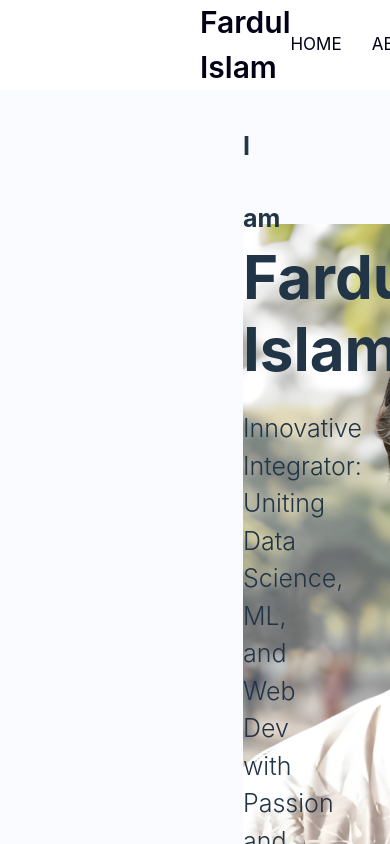
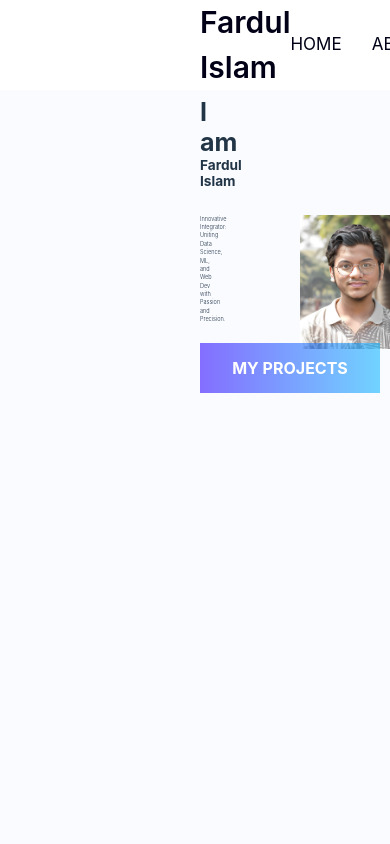
Before and after one commit to digonto0912/portfolio, a React (Vite) app: page / in a window 390 px wide. Shown: the top 844 px of the page. Built offline with nearby package versions, Linux system fonts and the light colour scheme.

Commit message:
homePage responsive

```diff
--- a/src/pages/HomePage/Sections/HeroSection/HeroSection.css
+++ b/src/pages/HomePage/Sections/HeroSection/HeroSection.css
@@ -44,6 +44,40 @@
     display: grid;
 }
 .HeroSection > div > div > img{
-    height: 690px;
-    width: 600px;
+    height: 36.5vw;
+    width: 31.5vw;
+    max-height: 690px;
+    max-width: 600px;
 }
+
+
+
+
+
+/* responsive */
+
+@media screen and (min-width: 1730px) {
+    .aboutTxt {
+        font-size:16px;
+    }
+}
+@media screen and (max-width: 1734px) {
+    .HeroSection{
+        height: 105vh;
+    }
+    .HeroSection > div{
+        padding-left: 0;
+        padding-right: 0;
+        gap: 100px;
+    }
+    .leftDivOfTxt > div{
+        font-size: 3.5vw !important;
+    }
+    .leftDivOfTxt > h4{
+        font-size: 1.43vw !important;
+    }
+    .HeroSection > div > div > img{
+        height: 34.5vw;
+        width: 29.5vw;
+    }
+}
```
